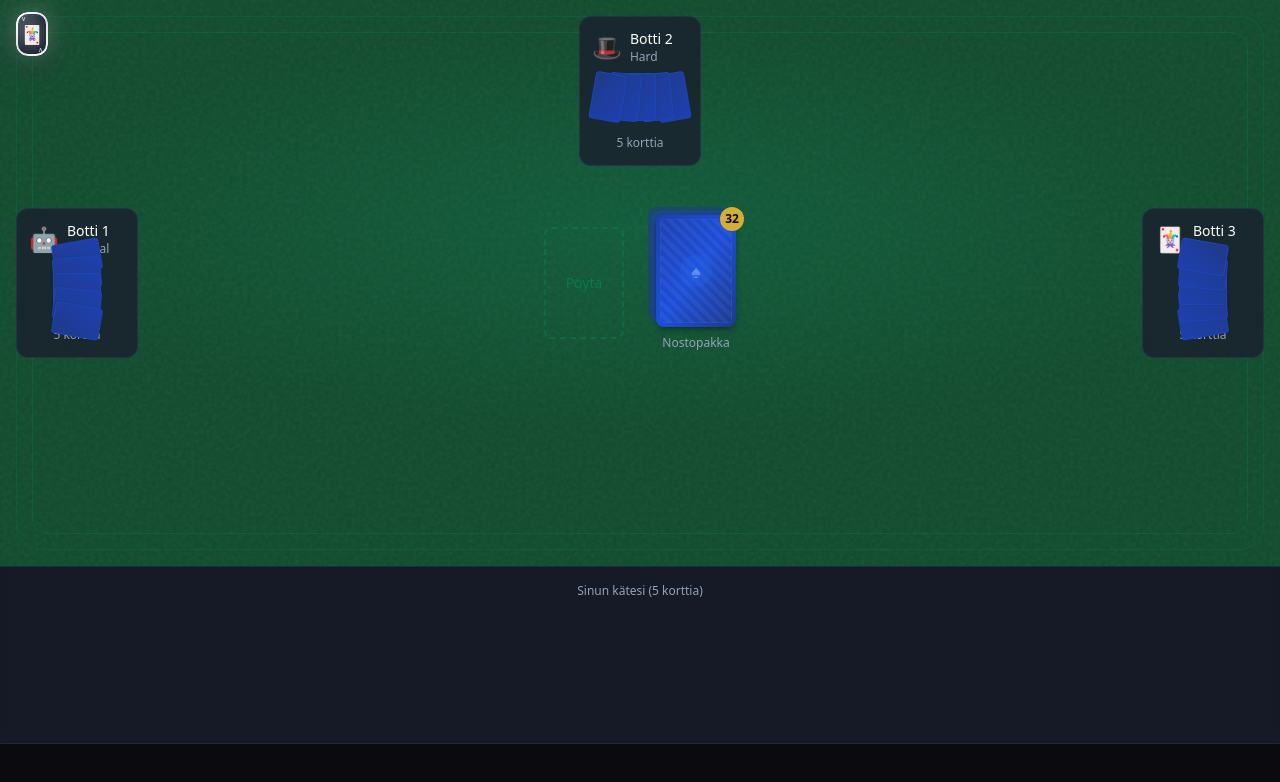
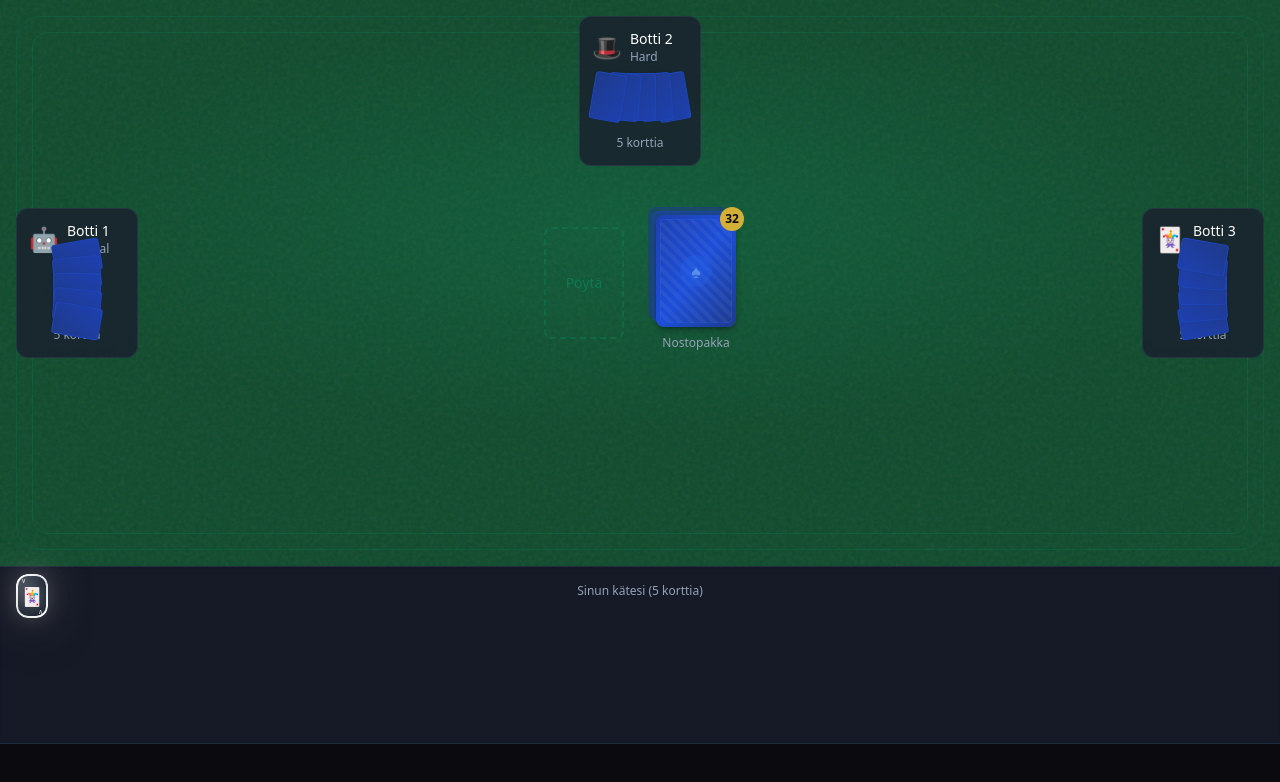
Before and after one commit to tonihintikka/valepaska, a React (Vite) app in the folder apps/web/: page / in a window 1280 px wide. Both pictures are taken after a click on the button "ALOITA PELI". Shown: the top 782 px of the page. Built offline with nearby package versions, Linux system fonts and the light colour scheme; a web font is replaced by a local one.

Commit message:
fix: enforce 100dvh and prevent horizontal scroll in game view

```diff
--- a/apps/web/src/screens/GameScreen.tsx
+++ b/apps/web/src/screens/GameScreen.tsx
@@ -34,26 +34,26 @@ export function GameScreen() {
   };
 
   return (
-    <div className="h-full w-full flex flex-col bg-bg-deep overflow-hidden">
+    <div className="h-[100dvh] w-screen flex flex-col bg-bg-deep overflow-hidden fixed inset-0">
       {/* Spectator mode banner */}
       {isSpectator && (
-        <div className="bg-accent-ice/20 text-accent-ice text-center py-2 text-sm">
+        <div className="bg-accent-ice/20 text-accent-ice text-center py-2 text-sm shrink-0">
           👁️ Katselutila - Seuraat bottien peliä
         </div>
       )}
 
       {/* Main game area */}
-      <div className="flex-1 relative">
+      <div className="flex-1 relative min-h-0 w-full">
         <GameTable />
 
         {/* Logo in top-left corner */}
-        <div className="absolute top-3 left-4 z-20">
+        <div className="absolute top-safe-top left-4 z-20 pt-2">
           <Logo size="sm" variant="light" showTitle={false} animate={false} />
         </div>
 
         {/* Event log overlay (only if not in debug mode) */}
         {!debugMode && (
-          <div className="absolute top-4 right-4 z-20">
+          <div className="absolute top-safe-top right-4 z-20 pt-2">
             <EventLog />
           </div>
         )}
@@ -61,7 +61,7 @@ export function GameScreen() {
 
       {/* Player's hand and actions (only if not spectator) */}
       {!isSpectator && (
-        <div className="relative z-10">
+        <div className="relative z-10 w-full shrink-0 flex flex-col pb-safe-bottom">
           <PlayerHand />
           <ActionBar />
         </div>
```
